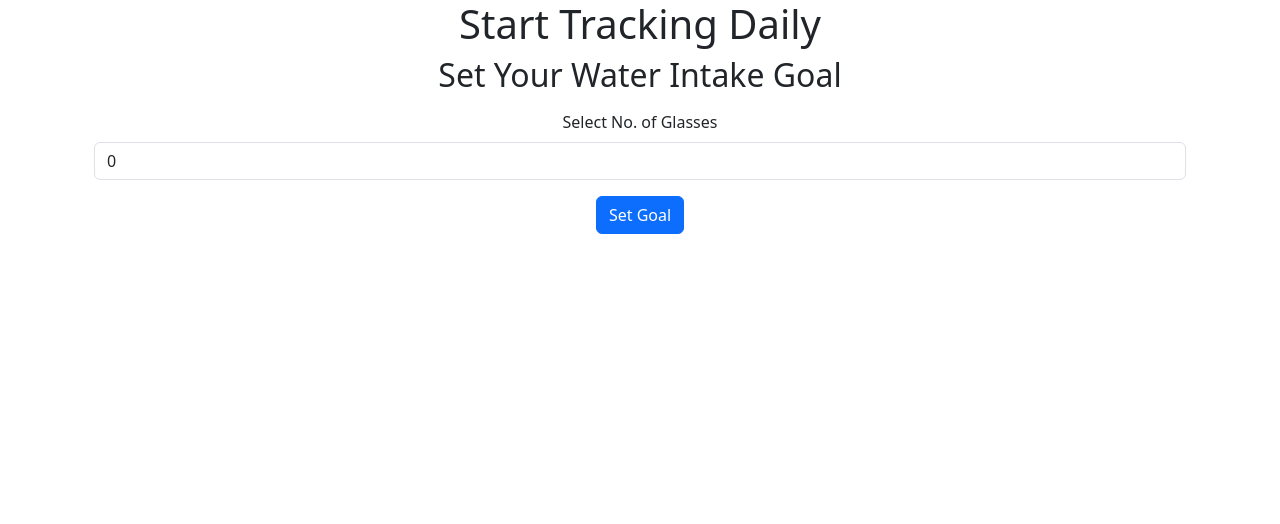
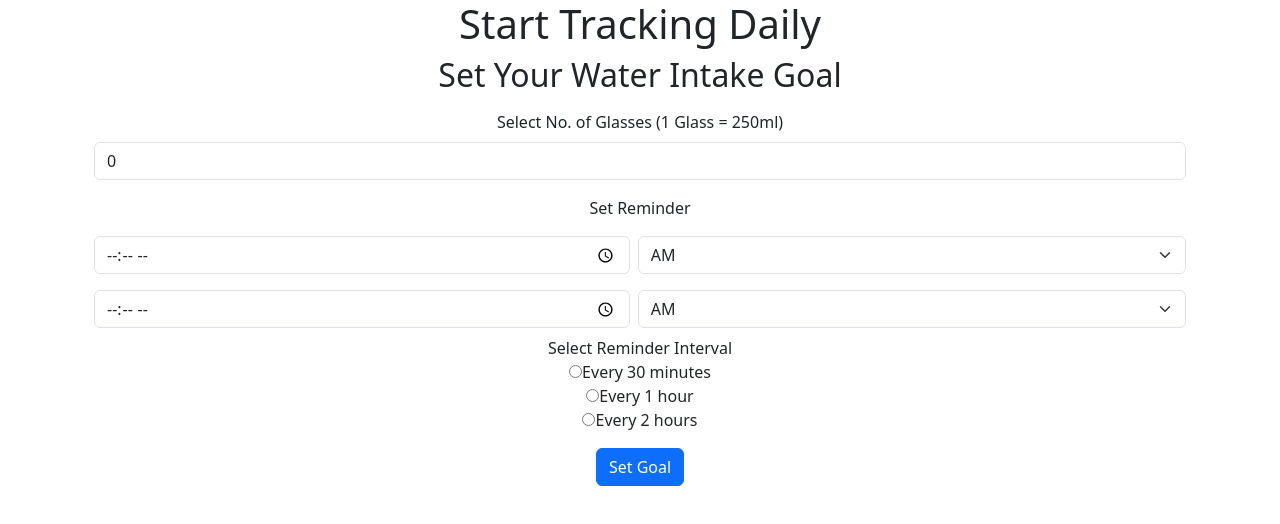
Before and after one commit to Nikk434/AquaGoal, a React (Create React App) app in the folder aqua-goal/: page /TrackDaily in a window 1280 px wide. Shown: the top 524 px of the page. Built offline with nearby package versions, Linux system fonts and the light colour scheme.

Commit message:
Time formated for better compatibility

```diff
--- a/aqua-goal/src/Component/SetIntake.jsx
+++ b/aqua-goal/src/Component/SetIntake.jsx
@@ -1,41 +1,57 @@
 import { Field, Form, Formik, ErrorMessage } from "formik";
 import { useState } from "react";
-
-
-function validateGlasses(values) {
-    const errors = {};
-    if (!values.glasses || values.glasses <= 0) {
-        errors.glasses = "Please enter a valid number of glasses!";
-    } else if (values.glasses < 5) {
-        errors.glasses = "Water intake is too low!";
-    } else if (values.glasses > 20) {
-        errors.glasses = "Water intake is too high!";
-    }
-    return errors;
-}
+import * as Yup from "yup";
 
 export default function SetIntake({ onGoalSet }) {
   const [glasses, setGlasses] = useState(0);
 
+  // Validation schema
+  const validationSchema = Yup.object({
+    glasses: Yup.number()
+      .required("Please enter a valid number of glasses!")
+      .min(5, "Too low! Aim for at least 5 glasses.")
+      .max(20, "Too high! Keep it below 20 glasses."),
+    from: Yup.string().required("Start time is required"),
+    fromAmPm: Yup.string().required("Please select AM/PM for the start time"),
+    to: Yup.string().required("End time is required"),
+    toAmPm: Yup.string().required("Please select AM/PM for the end time"),
+    option: Yup.string().required("Please select a reminder interval"),
+  });
+
+  // Handle form submission
   function handleSetGoal(values) {
     setGlasses(values.glasses);
+
+    // Combine time and AM/PM into a single string for display or storage
+    const formattedFromTime = `${values.from} ${values.fromAmPm}`;
+    const formattedToTime = `${values.to} ${values.toAmPm}`;
+
     console.log("Water intake goal set to:", values.glasses);
-        if (onGoalSet) onGoalSet(values.glasses); // Callback for parent
+    console.log("Reminder from:", formattedFromTime, "to:", formattedToTime);
+    if (onGoalSet) onGoalSet({ ...values, from: formattedFromTime, to: formattedToTime });
   }
 
   return (
     <div className="container text-center">
       <h2>Set Your Water Intake Goal</h2>
       <Formik
-                initialValues={{ glasses: 0 }}
-                validate={validateGlasses}
+        initialValues={{
+          glasses: 0,
+          from: "",
+          fromAmPm: "AM",
+          to: "",
+          toAmPm: "AM",
+          option: "",
+        }}
+        validationSchema={validationSchema}
         onSubmit={handleSetGoal}
       >
         {({ values }) => (
           <Form>
+            {/* Water Intake Input */}
             <div className="form-group my-3">
               <label htmlFor="glasses" className="form-label">
-                                Select No. of Glasses
+                Select No. of Glasses (1 Glass = 250ml)
               </label>
               <Field
                 type="number"
@@ -49,12 +65,83 @@ export default function SetIntake({ onGoalSet }) {
                 className="text-danger"
               />
             </div>
-                        <button type="submit" className="btn btn-primary">
+
+            {/* Reminder Time Input */}
+            <div>
+              <label htmlFor="reminder" className="form-label">
+                Set Reminder
+              </label>
+
+              {/* From Time Input */}
+              <div className="d-flex align-items-center">
+                <Field
+                  type="time"
+                  name="from"
+                  className="form-control my-2 me-2"
+                  placeholder="Start Time"
+                />
+                <Field as="select" name="fromAmPm" className="form-select my-2">
+                  <option value="AM">AM</option>
+                  <option value="PM">PM</option>
+                </Field>
+              </div>
+              <ErrorMessage name="from" component="div" className="text-danger" />
+              <ErrorMessage name="fromAmPm" component="div" className="text-danger" />
+
+              {/* To Time Input */}
+              <div className="d-flex align-items-center">
+                <Field
+                  type="time"
+                  name="to"
+                  className="form-control my-2 me-2"
+                  placeholder="End Time"
+                />
+                <Field as="select" name="toAmPm" className="form-select my-2">
+                  <option value="AM">AM</option>
+                  <option value="PM">PM</option>
+                </Field>
+              </div>
+              <ErrorMessage name="to" component="div" className="text-danger" />
+              <ErrorMessage name="toAmPm" component="div" className="text-danger" />
+            </div>
+
+            {/* Reminder Interval (Radio Buttons) */}
+            <div>
+              <label>Select Reminder Interval</label>
+              <div>
+                <label>
+                  <Field type="radio" name="option" value="30 minutes" />
+                  Every 30 minutes
+                </label>
+              </div>
+              <div>
+                <label>
+                  <Field type="radio" name="option" value="1 hour" />
+                  Every 1 hour
+                </label>
+              </div>
+              <div>
+                <label>
+                  <Field type="radio" name="option" value="2 hours" />
+                  Every 2 hours
+                </label>
+              </div>
+              <ErrorMessage
+                name="option"
+                component="div"
+                style={{ color: "red" }}
+              />
+            </div>
+
+            {/* Submit Button */}
+            <button type="submit" className="btn btn-primary mt-3">
               Set Goal
             </button>
           </Form>
         )}
       </Formik>
+
+      {/* Success Message */}
       {glasses > 0 && (
         <div className="alert alert-success mt-4">
           Your daily water intake goal is set to {glasses} glasses.
```
Lines whose indentation alone changed are shown as unchanged.
